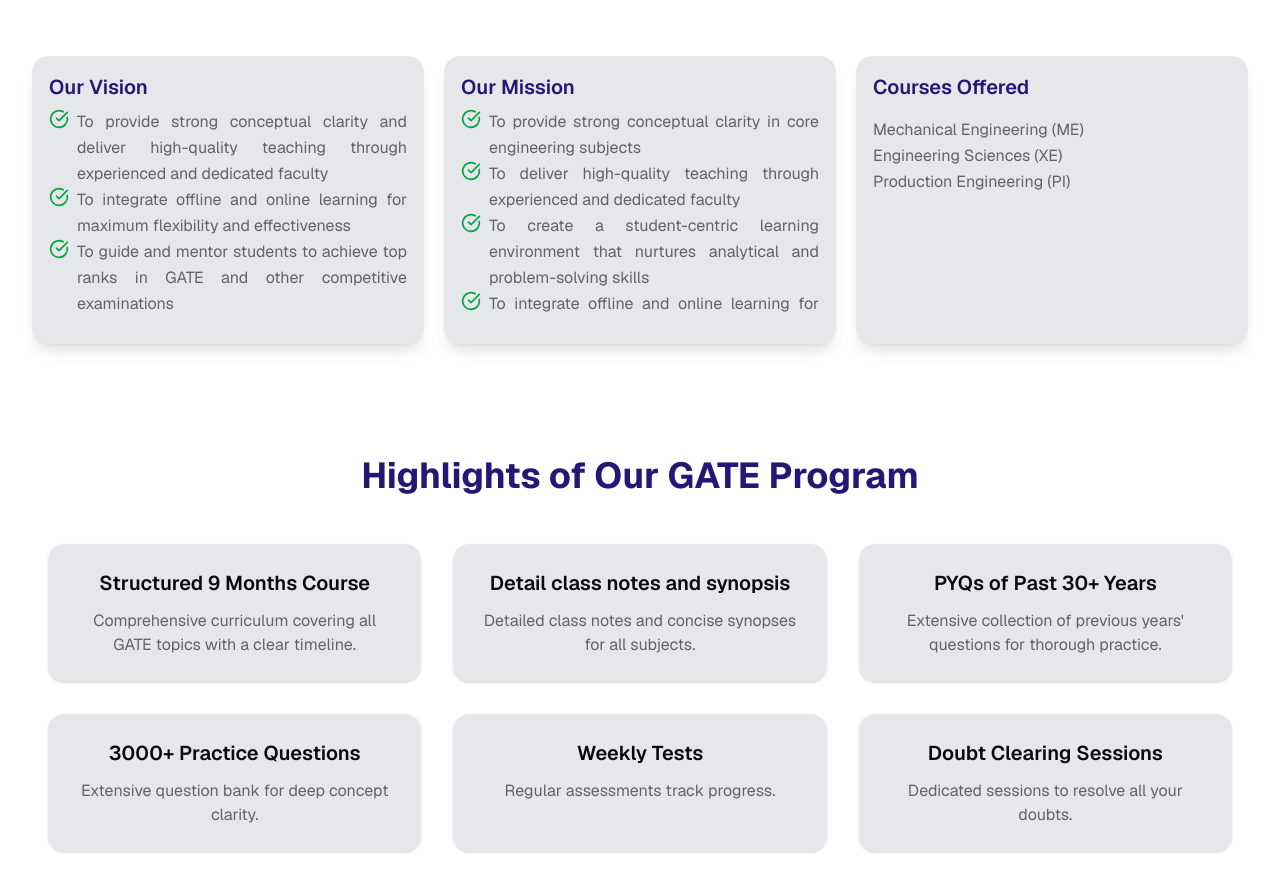
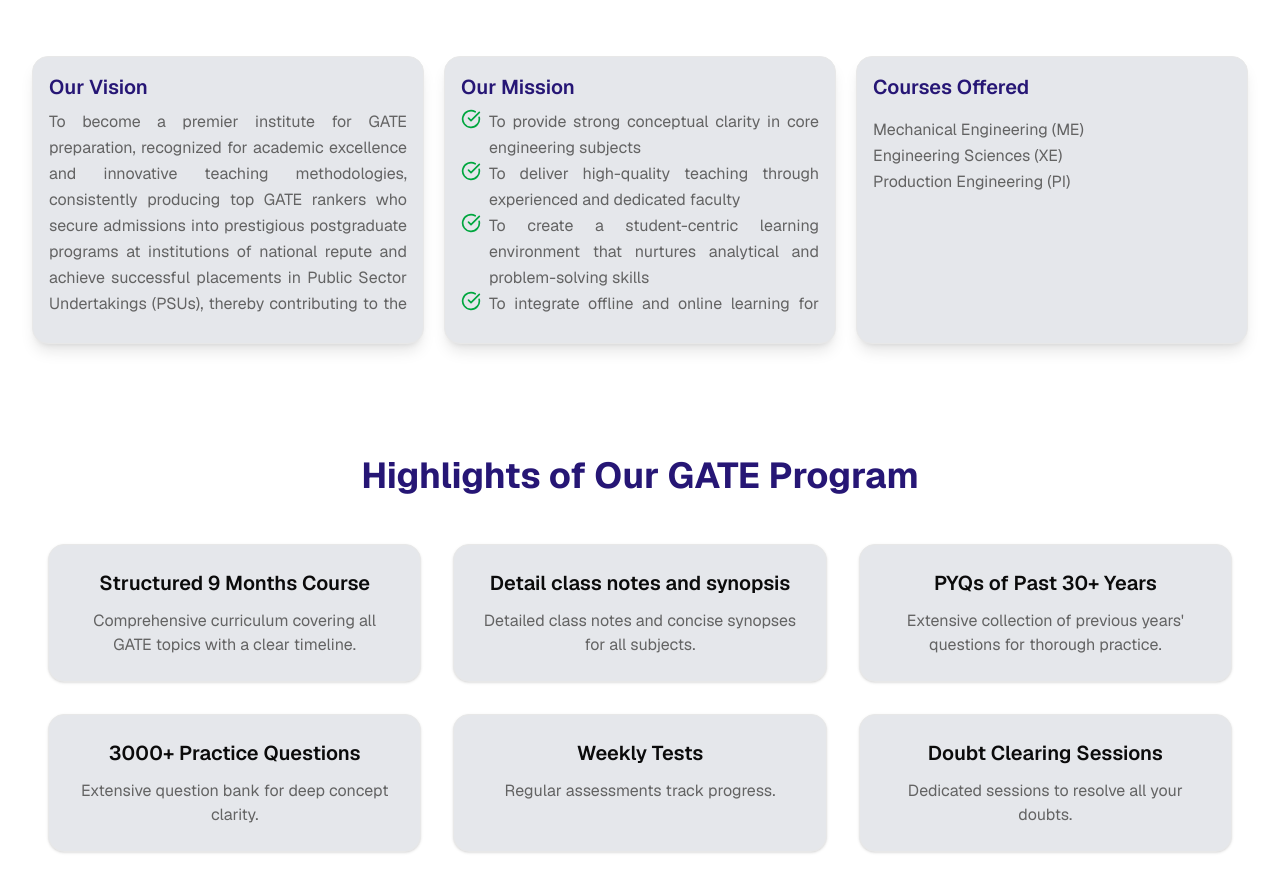
Before and after one commit to ramakrishna67/kice_web, a Next.js app: page / in a window 1280 px wide. Shown: the part 2087-2978 px from the top of the page. Built offline with nearby package versions, Linux system fonts and the light colour scheme.

Commit message:
Updated vision
Replaced visionPoints mapping with a static vision statement.

```diff
--- a/components/about.tsx
+++ b/components/about.tsx
@@ -102,12 +102,7 @@ export function About() {
             </h5>
             <div className="scrollbar-hide overflow-y-auto mb-3 h-full flex-1">
               <p className="text-md text-muted-foreground leading-relaxed text-justify">
-                {visionPoints.map((point, index) => (
-                  <span key={index} className="flex items-start gap-2">
-                    <CheckCircle className="w-5 h-5 shrink-0 text-green-600" />
-                    <span>{point}</span>
-                  </span>
-                ))}
+                To become a premier institute for GATE preparation, recognized for academic excellence and innovative teaching methodologies, consistently producing top GATE rankers who secure admissions into prestigious postgraduate programs at institutions of national repute and achieve successful placements in Public Sector Undertakings (PSUs), thereby contributing to the nation’s technological advancement.
               </p>
             </div>
           </div>
```
